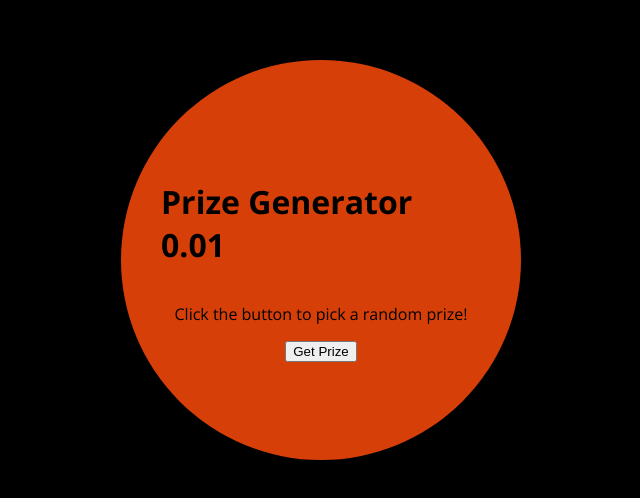
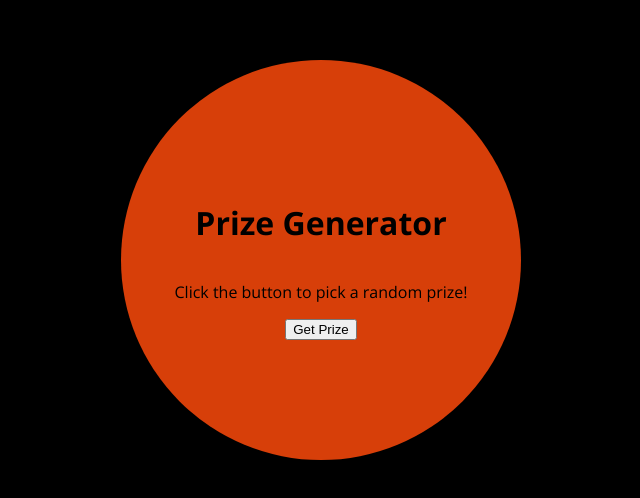
Before and after one commit to michael-makes/Prize-Generator, a plain HTML site: page index.html in a window 1280 px wide. Shown: the part 140-638 px from the top of the page, without its empty margins (319-959 px from the left). Drawn offline with nearby package versions, Linux system fonts and the light colour scheme.

Commit message:
messin with arrays

```diff
--- a/index.html
+++ b/index.html
@@ -10,7 +10,7 @@
   </head>
   <body>
     <div class="container">
-      <h1>Prize Generator 0.01</h1>
+      <h1>Prize Generator</h1>
       <p>Click the button to pick a random prize!</p>
       <button type="button" name="button">Get Prize</button>
     </div>
--- a/style.scss
+++ b/style.scss
@@ -6,12 +6,13 @@ body {
   display: flex;
   align-items: center;
   justify-content: center;
-      background: #000;
+  background: #000;
   .container{
     display: flex;
     flex-direction: column;
     align-items: center;
     justify-content: center;
+    text-align: center;
     background: #d73f09;
     padding: 40px;
     border-radius: 999px;
```
Also changed, not shown: style.min.css.
